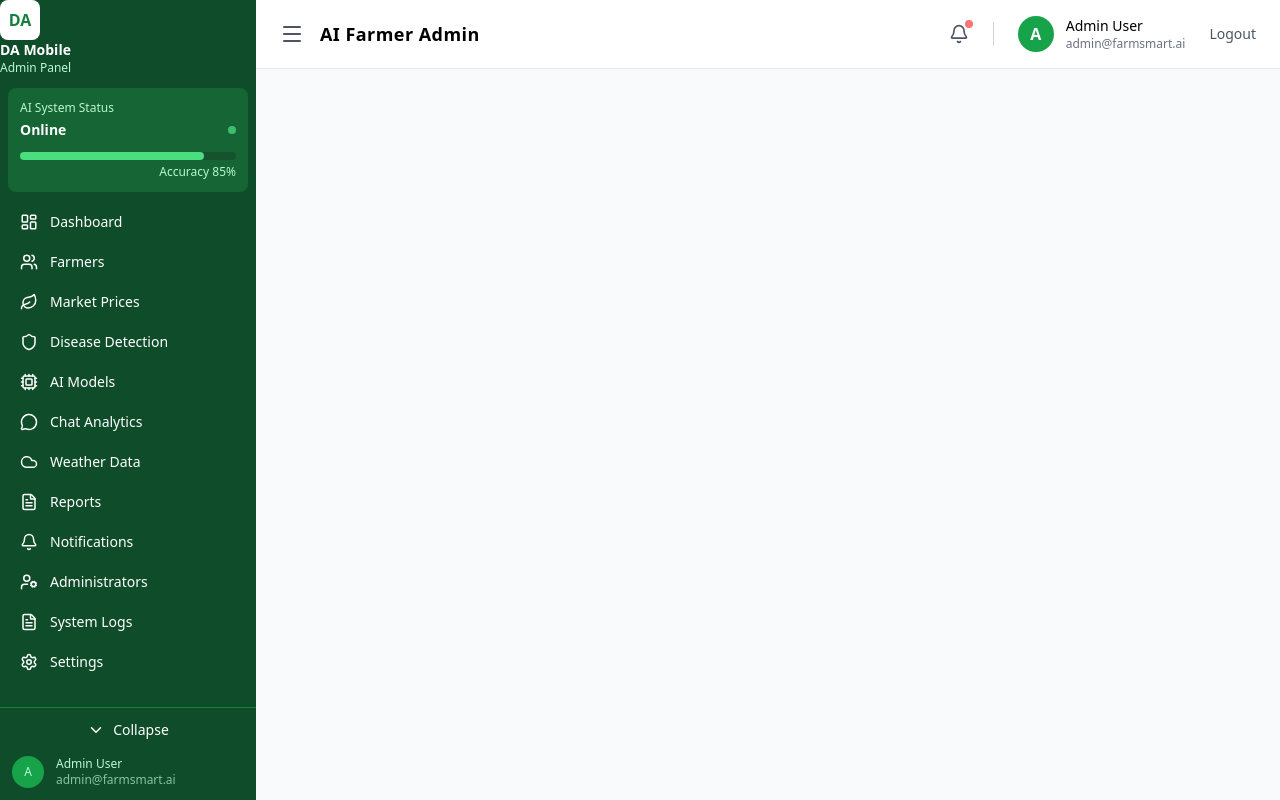
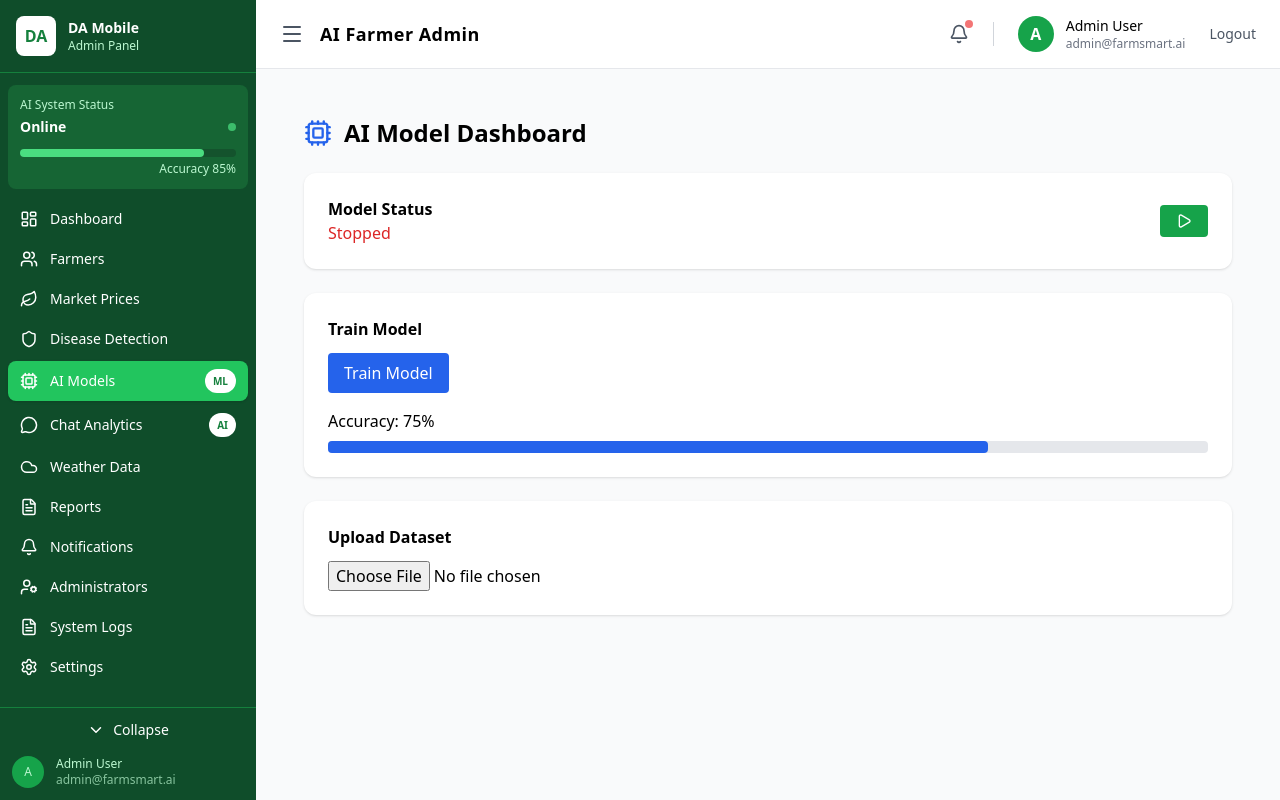
Before and after one commit to hawi123h/React_project, a React (Vite) app: page /ai-model in a window 1280 px wide. Built offline with nearby package versions, Linux system fonts and the light colour scheme.

Commit message:
update AI model,wheather data and chat analytics

```diff
--- a/src/components/Sidebar.jsx
+++ b/src/components/Sidebar.jsx
@@ -16,16 +16,19 @@ import {
 } from "lucide-react"
 
 function Sidebar() {
-
   const location = useLocation()
   const [collapse, setCollapse] = useState(false)
+  const [aiOnline] = useState(true)
 
   const menuItems = [
     { name: "Dashboard", path: "/dashboard", icon: LayoutDashboard },
     { name: "Farmers", path: "/farmers", icon: Users },
     { name: "Market Prices", path: "/market-prices", icon: Leaf },
     { name: "Disease Detection", path: "/disease", icon: Shield },
-    { name: "AI Models", path: "/ai-models", icon: Cpu },
+
+    // ✅ FIXED PATH HERE
+    { name: "AI Models", path: "/ai-model", icon: Cpu },
+
     { name: "Chat Analytics", path: "/chat", icon: MessageCircle },
     { name: "Weather Data", path: "/weather", icon: Cloud },
     { name: "Reports", path: "/reports", icon: FileText },
@@ -41,9 +44,8 @@ function Sidebar() {
         collapse ? "w-20" : "w-64"
       }`}
     >
-
-      {/* LOGO */}
-     {/* LOGO TEXT */}
+      {/* LOGO SECTION */}
+      <div className="p-4 flex items-center gap-3 border-b border-green-700">
         <div className="w-10 h-10 bg-white rounded-lg flex items-center justify-center text-green-700 font-bold">
           DA
         </div>
@@ -54,18 +56,26 @@ function Sidebar() {
             <p className="text-xs text-green-200">Admin Panel</p>
           </div>
         )}
+      </div>
 
       {/* MENU */}
       <div className="flex-1 overflow-y-auto mt-3 space-y-1 px-2">
 
-        {/* AI Status Card */}
+        {/* ✅ AI STATUS CARD */}
         {!collapse && (
           <div className="bg-green-800 rounded-lg p-3 mb-3">
             <p className="text-xs text-green-200">AI System Status</p>
 
             <div className="flex items-center justify-between mt-1">
-              <span className="text-sm font-semibold">Online</span>
-              <span className="w-2 h-2 bg-green-400 rounded-full animate-pulse"></span>
+              <span className="text-sm font-semibold">
+                {aiOnline ? "Online" : "Offline"}
+              </span>
+
+              <span
+                className={`w-2 h-2 rounded-full ${
+                  aiOnline ? "bg-green-400 animate-pulse" : "bg-red-400"
+                }`}
+              ></span>
             </div>
 
             <div className="w-full bg-green-900 rounded-full h-2 mt-3">
@@ -81,18 +91,37 @@ function Sidebar() {
         {/* MENU ITEMS */}
         {menuItems.map((item, index) => {
           const Icon = item.icon
-  const active = location.pathname === item.path
+
+          // ✅ BETTER ACTIVE MATCH (fixes nested route issue)
+          const active = location.pathname.startsWith(item.path)
 
           return (
             <Link
               key={index}
               to={item.path}
               className={`flex items-center gap-3 px-3 py-2 rounded-lg text-sm transition ${
-        active ? "bg-green-500 text-white" : "hover:bg-green-700"
+                active
+                  ? "bg-green-500 text-white shadow"
+                  : "hover:bg-green-700"
               }`}
             >
               <Icon size={18} />
+
               {!collapse && <span>{item.name}</span>}
+
+              {/* ✅ AI Badge for AI Models */}
+              {!collapse && item.name === "AI Models" && (
+                <span className="text-[10px] bg-white text-green-700 px-2 py-0.5 rounded-full font-bold ml-auto">
+                  ML
+                </span>
+              )}
+
+              {/* Existing AI badge */}
+              {!collapse && item.name === "Chat Analytics" && (
+                <span className="text-[10px] bg-white text-green-700 px-2 py-0.5 rounded-full font-bold ml-auto">
+                  AI
+                </span>
+              )}
             </Link>
           )
         })}
@@ -100,7 +129,6 @@ function Sidebar() {
 
       {/* COLLAPSE BUTTON */}
       <div className="p-3 border-t border-green-700">
-
         <button
           onClick={() => setCollapse(!collapse)}
           className="flex items-center justify-center gap-2 w-full text-sm hover:text-green-300"
@@ -109,9 +137,9 @@ function Sidebar() {
             size={18}
             className={`transition ${collapse ? "rotate-180" : ""}`}
           />
-
           {!collapse && <span>Collapse</span>}
         </button>
+
         {!collapse && (
           <div className="flex items-center gap-3 mt-4 text-xs text-green-200">
             <div className="w-8 h-8 bg-green-600 rounded-full flex items-center justify-center">
@@ -124,7 +152,6 @@ function Sidebar() {
             </div>
           </div>
         )}
-
       </div>
     </div>
   )
--- a/src/layout/AdminLayout.jsx
+++ b/src/layout/AdminLayout.jsx
@@ -3,31 +3,27 @@ import Sidebar from "../components/Sidebar"
 import { Menu, Bell } from "lucide-react"
 
  function AdminLayout({ children }) {
-
   const [open, setOpen] = useState(true)
 
   return (
     <div className="flex h-screen bg-gray-100 overflow-hidden">
 
       {/* ================= SIDEBAR ================= */}
-      <div
-        className={`transition-all duration-300 ${
-          open ? "w-64" : "w-0"
-        } overflow-hidden`}
-      >
+      {open && (
+        <div className="w-64 transition-all duration-300">
           <Sidebar />
         </div>
+      )}
 
       {/* ================= MAIN AREA ================= */}
-      <div className="flex-1 flex flex-col">
+      <div className="flex-1 flex flex-col min-w-0">
 
         {/* ================= TOP BAR ================= */}
         <header className="bg-white shadow-sm border-b flex justify-between items-center px-6 py-4">
 
           {/* LEFT SIDE */}
+         {/* LEFT SIDE */}
 <div className="flex items-center gap-4">
-
-            {/* Toggle Button */}
   <button
     onClick={() => setOpen(!open)}
     className="text-gray-600 hover:text-green-600 transition"
@@ -35,11 +31,9 @@ function AdminLayout({ children }) {
     <Menu size={24} />
   </button>
 
-            {/* Page Title */}
   <h1 className="text-lg font-semibold tracking-wide">
     AI Farmer Admin
   </h1>
-
 </div>
 
           {/* RIGHT SIDE */}
@@ -49,22 +43,26 @@ function AdminLayout({ children }) {
    <button className="relative text-gray-600 hover:text-black transition">
   <Bell size={20} />
 
-              {/* Red dot */}
   <span className="absolute -top-1 -right-1 w-2 h-2 bg-red-500 rounded-full animate-pulse"></span>
 </button>
 
-            {/* Divider */}
           <div className="h-6 w-px bg-gray-300"></div>
 
             {/* User Profile */}
-            <div className="flex items-center gap-3 cursor-pointer group">
+            {/* User Profile */}
+<div className="flex items-center gap-3 cursor-pointer">
+
   <div className="w-9 h-9 bg-green-600 text-white rounded-full flex items-center justify-center font-semibold">
     A
   </div>
+
   <div className="hidden sm:block">
     <p className="text-sm font-medium">Admin User</p>
-                <p className="text-xs text-gray-500">admin@farmsmart.ai</p>
+    <p className="text-xs text-gray-500">
+      admin@farmsmart.ai
+    </p>
   </div>
+
 </div>
 
             {/* Logout */}
@@ -73,12 +71,11 @@ function AdminLayout({ children }) {
             </button>
 
          </div>
-
         </header>
 
         {/* ================= PAGE CONTENT ================= */}
-        <main className="flex-1 p-6 overflow-y-auto bg-gray-50">
-          {children}
+        <main className="flex-1 overflow-y-auto p-6 bg-gray-50">
+          {children || <div>Loading...</div>}
         </main>
 
       </div>
--- /dev/null
+++ b/src/pages/AIModel.jsx
@@ -0,0 +1,69 @@
+import { useState } from "react"
+import { Play, Square, Upload, Cpu } from "lucide-react"
+
+function AIModel() {
+  const [isRunning, setIsRunning] = useState(false)
+  const [accuracy, setAccuracy] = useState(75)
+
+  const handleTrain = () => {
+    let newAccuracy = accuracy + Math.floor(Math.random() * 4)
+    if (newAccuracy > 99) newAccuracy = 99
+    setAccuracy(newAccuracy)
+  }
+
+  return (
+    <div className="p-6 space-y-6">
+      <div className="flex items-center gap-3">
+        <Cpu size={28} className="text-blue-600" />
+        <h1 className="text-2xl font-bold">AI Model Dashboard</h1>
+      </div>
+
+      {/* Model Status */}
+      <div className="bg-white shadow rounded-xl p-6 flex justify-between items-center">
+        <div>
+          <h2 className="font-semibold">Model Status</h2>
+          <p className={isRunning ? "text-green-600" : "text-red-600"}>
+            {isRunning ? "Running" : "Stopped"}
+          </p>
+        </div>
+
+        <button
+          onClick={() => setIsRunning(!isRunning)}
+          className={`px-4 py-2 rounded text-white ${
+            isRunning ? "bg-red-600" : "bg-green-600"
+          }`}
+        >
+          {isRunning ? <Square size={16} /> : <Play size={16} />}
+        </button>
+      </div>
+
+      {/* Training */}
+      <div className="bg-white shadow rounded-xl p-6">
+        <h2 className="font-semibold mb-3">Train Model</h2>
+
+        <button
+          onClick={handleTrain}
+          className="bg-blue-600 text-white px-4 py-2 rounded"
+        >
+          Train Model
+        </button>
+
+        <p className="mt-4">Accuracy: {accuracy}%</p>
+        <div className="w-full bg-gray-200 h-3 rounded mt-2">
+          <div
+            className="bg-blue-600 h-3 rounded"
+            style={{ width: `${accuracy}%` }}
+          />
+        </div>
+      </div>
+
+      {/* Upload */}
+      <div className="bg-white shadow rounded-xl p-6">
+        <h2 className="font-semibold mb-3">Upload Dataset</h2>
+        <input type="file" />
+      </div>
+    </div>
+  )
+}
+
+export default AIModel
--- /dev/null
+++ b/src/pages/ChatAnalytics.jsx
@@ -0,0 +1,65 @@
+import { MessageCircle, Users, TrendingUp, Activity } from "lucide-react"
+import { useState } from "react"
+
+function ChatAnalytics() {
+  const [messages] = useState([
+    "Farmer asked about soil moisture",
+    "Disease detection report generated",
+    "Weather prediction requested",
+    "Crop price inquiry"
+  ])
+
+  return (
+    <div className="space-y-6">
+
+      <h1 className="text-2xl font-bold flex items-center gap-2">
+        <MessageCircle />
+        Chat Analytics
+      </h1>
+
+      {/* Statistics Cards */}
+      <div className="grid md:grid-cols-3 gap-6">
+
+        <div className="bg-white p-6 rounded-xl shadow">
+          <Users className="text-green-600 mb-3" />
+          <h2 className="text-lg font-semibold">Total Chats</h2>
+          <p className="text-3xl font-bold mt-2">1,245</p>
+        </div>
+
+        <div className="bg-white p-6 rounded-xl shadow">
+          <TrendingUp className="text-blue-600 mb-3" />
+          <h2 className="text-lg font-semibold">Active Users</h2>
+          <p className="text-3xl font-bold mt-2">342</p>
+        </div>
+
+        <div className="bg-white p-6 rounded-xl shadow">
+          <Activity className="text-red-600 mb-3" />
+          <h2 className="text-lg font-semibold">Response Rate</h2>
+          <p className="text-3xl font-bold mt-2">92%</p>
+        </div>
+
+      </div>
+
+      {/* Recent Chat Activity */}
+      <div className="bg-white shadow rounded-xl p-6">
+        <h2 className="text-lg font-semibold mb-4">
+          Recent Chat Activity
+        </h2>
+
+        <div className="space-y-3 text-sm text-gray-600">
+          {messages.map((msg, index) => (
+            <div
+              key={index}
+              className="p-3 bg-gray-100 rounded-lg hover:bg-gray-200 transition"
+            >
+              {msg}
+            </div>
+          ))}
+        </div>
+      </div>
+
+    </div>
+  )
+}
+
+export default ChatAnalytics
--- /dev/null
+++ b/src/pages/WeatherData.jsx
@@ -0,0 +1,72 @@
+import { Cloud, Thermometer, Droplets, Wind } from "lucide-react"
+
+function WeatherData() {
+  const weatherStats = [
+    {
+      title: "Temperature",
+      value: "28°C",
+      icon: <Thermometer className="text-orange-500" size={22} />
+    },
+    {
+      title: "Humidity",
+      value: "62%",
+      icon: <Droplets className="text-blue-500" size={22} />
+    },
+    {
+      title: "Wind Speed",
+      value: "12 km/h",
+      icon: <Wind className="text-green-500" size={22} />
+    }
+  ]
+
+  return (
+    <div className="space-y-6">
+
+      <h1 className="text-2xl font-bold flex items-center gap-2">
+        <Cloud />
+        Weather Data
+      </h1>
+
+      {/* Weather Cards */}
+      <div className="grid md:grid-cols-3 gap-6">
+        {weatherStats.map((item, index) => (
+          <div
+            key={index}
+            className="bg-white shadow rounded-xl p-6 flex items-center justify-between hover:shadow-lg transition"
+          >
+            <div>
+              <p className="text-gray-500 text-sm">{item.title}</p>
+              <h2 className="text-2xl font-bold mt-1">{item.value}</h2>
+            </div>
+
+            {item.icon}
+          </div>
+        ))}
+      </div>
+
+      {/* Forecast Section */}
+      <div className="bg-white shadow rounded-xl p-6">
+        <h2 className="text-lg font-semibold mb-4">
+          7-Day Weather Forecast
+        </h2>
+
+        <div className="space-y-3 text-sm text-gray-600">
+          {["Mon", "Tue", "Wed", "Thu", "Fri", "Sat", "Sun"].map(
+            (day, index) => (
+              <div
+                key={index}
+                className="flex justify-between p-3 bg-gray-100 rounded-lg hover:bg-gray-200 transition"
+              >
+                <span>{day}</span>
+                <span>🌤️ 26°C</span>
+              </div>
+            )
+          )}
+        </div>
+      </div>
+
+    </div>
+  )
+}
+
+export default WeatherData
--- a/src/routes/AppRoutes.jsx
+++ b/src/routes/AppRoutes.jsx
@@ -1,20 +1,32 @@
-import { Routes, Route } from "react-router-dom"
+import { Routes, Route, Navigate } from "react-router-dom"
+
 import Dashboard from "../pages/Dashboard"
 import Farmers from "../pages/Farmers"
 import MarketPrices from "../pages/MarketPrices"
 import Reports from "../pages/Reports"
 import Settings from "../pages/Settings"
 import AIMonitor from "../pages/AIMonitor"
+import AIModel from "../pages/AIModel"
+import ChatAnalytics from "../pages/ChatAnalytics"
+import WeatherData from "../pages/WeatherData"
 
 function AppRoutes() {
   return (
     <Routes>
+
+      {/* Redirect root */}
+      <Route path="/" element={<Navigate to="/dashboard" />} />
+
       <Route path="/dashboard" element={<Dashboard />} />
       <Route path="/farmers" element={<Farmers />} />
       <Route path="/market-prices" element={<MarketPrices />} />
       <Route path="/reports" element={<Reports />} />
       <Route path="/settings" element={<Settings />} />
       <Route path="/disease" element={<AIMonitor />} />
+      <Route path="/ai-model" element={<AIModel />} />
+      <Route path="/chat" element={<ChatAnalytics />} />
+      <Route path="/weather" element={<WeatherData />} />
+
     </Routes>
   )
 }
```
Lines whose indentation alone changed are shown as unchanged.
